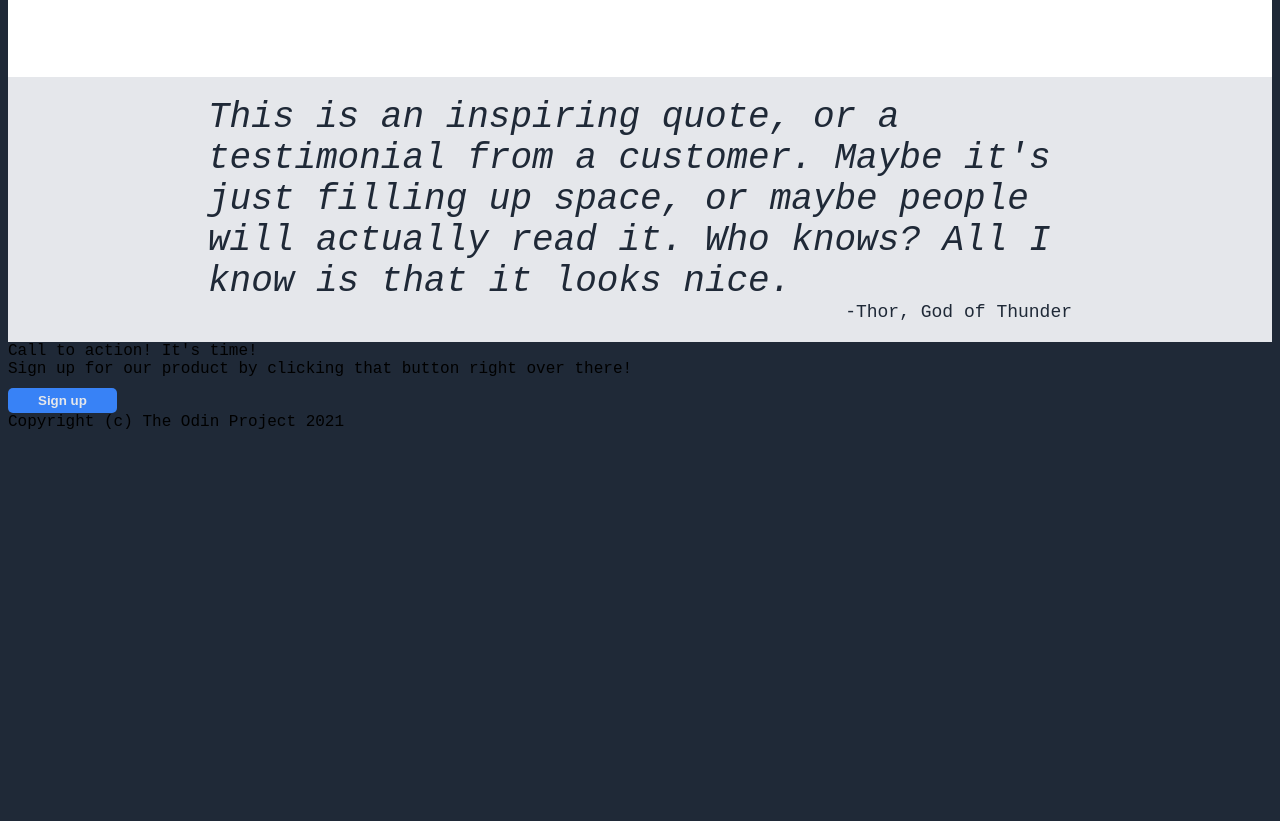
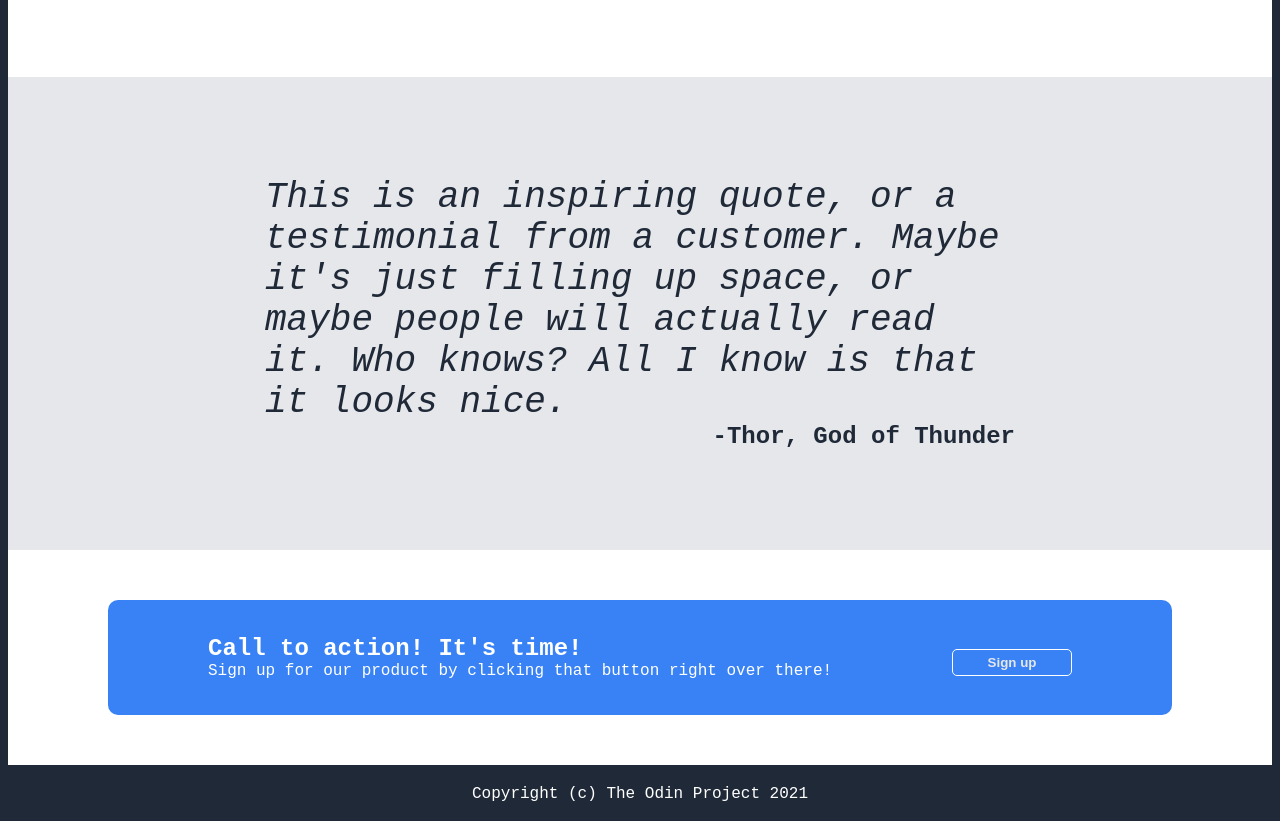
Before and after one commit to Rahvv/Landing-Page-project, a plain HTML site: page index.html in a window 1280 px wide. Shown: the part 975-1796 px from the top of the page. Before the commit the page ends 1414 px from the top, so only its background shows below. Drawn offline with Linux system fonts and the light colour scheme.

Commit message:
Complete first draft

```diff
--- a/index.html
+++ b/index.html
@@ -59,6 +59,7 @@
 
 
         <div class="second">
+            <div class="qb">
                 <div class="quote">
                     This is an inspiring quote, or a testimonial from a customer.
                     Maybe it's just filling up space, or maybe people will actually read it.
@@ -68,14 +69,16 @@
                     -Thor, God of Thunder
                 </div>
             </div>
+        </div>
 
 
         <div class="third">
             <div class="banner">
-                <div class="bleft">
-                    <div>Call to action! It's time!</div>
+                <div>
+                    <div class="btitle">Call to action! It's time!</div>
                     <div>Sign up for our product by clicking that button right over there!</div>
-                <button>Sign up</button>
+                </div>
+                <button class="two"> Sign up </button>
             </div>
         </div>
 
--- a/style.css
+++ b/style.css
@@ -93,15 +93,60 @@ button {
 }
 
 .second {
+    display: flex;
+    justify-content: center;
     background-color: #e5e7eb;
     color: #1f2937;
-    font-size: 18px;
-    padding: 20px 200px;
+    font-size: 24px;
+    padding: 100px 150px;
     text-align: right;
+    font-weight:900;
+}
+
+.qb {
+    max-width: 750px;
 }
 
 .second .quote {
     font-size: 36px;
     font-style: italic;
     text-align: left;
+    font-weight:normal
 }
+
+.third {
+    display: flex;
+    flex-direction: column;
+    background-color: white;
+    padding: 50px 100px;
+}
+
+.banner {
+    background-color: #3882f6;
+    color: white;
+    display: flex;
+    align-items: center;
+    justify-content: space-between;
+    padding: 35px 100px;
+    border-radius: 10px;
+}
+
+.two {
+    border: white solid 1pt;
+    min-width: 120px;
+    max-height: 35px;
+}
+
+.btitle {
+    font-size: 24px;
+    font-weight: 700;
+}
+
+footer {
+    padding-top: 20px;
+    padding-bottom: 10px;
+    display: flex;
+    color: white;
+    justify-content: center;
+    align-content: center;
+}
```
Lines whose indentation alone changed are shown as unchanged.
